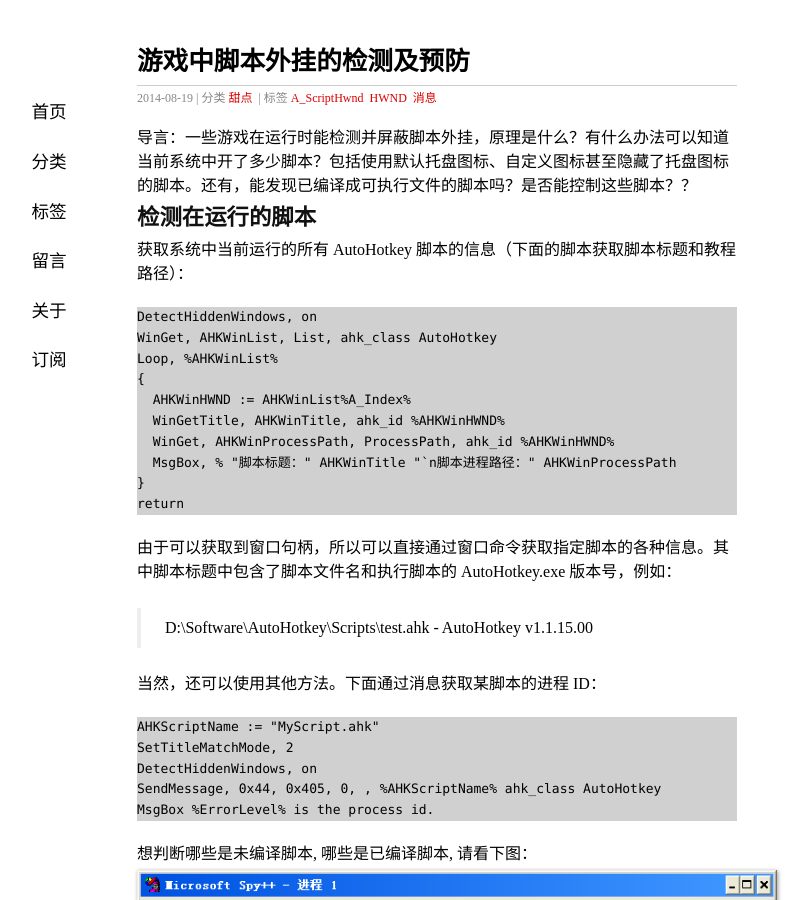
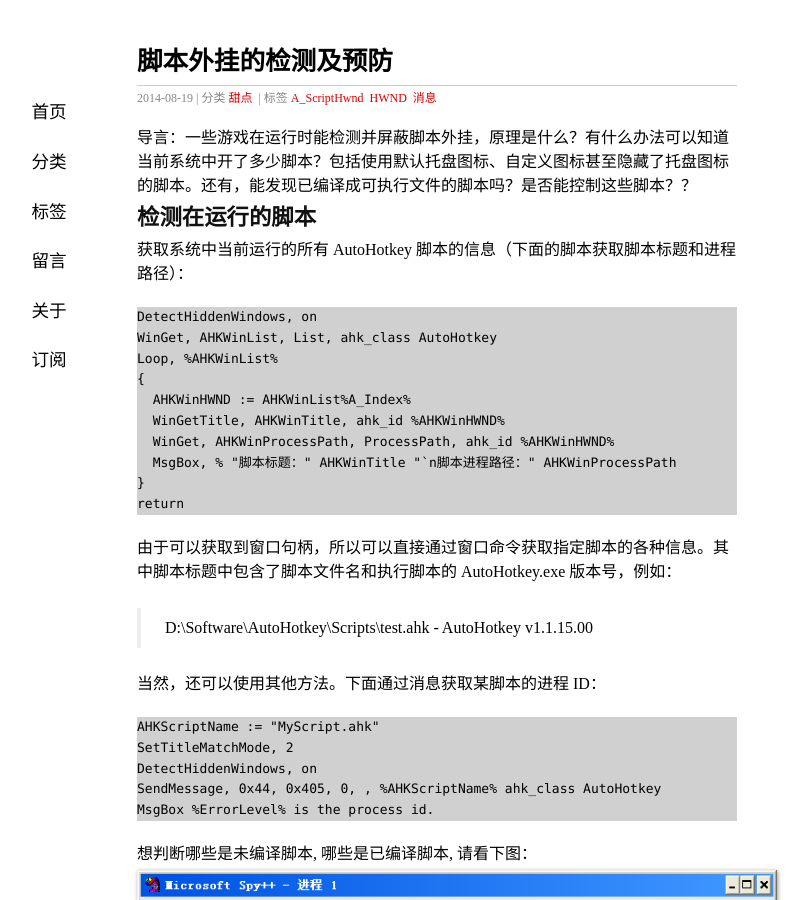
Before and after one commit to amnesiac10/amnesiac10.github.io, a Jekyll site: the page built from _posts/2014-08-19-script-main-window.md, in a window 1280 px wide and 900 px high. Shown: the whole window, without its empty margins (203-1014 px from the left). Built offline with Jekyll 4.4.1, drawn with Linux system fonts in a browser that asks for light colours; Markdown is read by kramdown in place of the engine named in the settings; comment, search, counter and statistics services are not loaded.

Commit message:
Fixing...

````diff
--- a/_posts/2014-08-19-script-main-window.md
+++ b/_posts/2014-08-19-script-main-window.md
@@ -1,7 +1,7 @@
 ---
 date: 2014-08-19 14:06:23+08:00
 layout: post
-title: 游戏中脚本外挂的检测及预防
+title: 脚本外挂的检测及预防
 categories: 甜点
 tags: A_ScriptHwnd HWND 消息
 ---
@@ -9,7 +9,7 @@
 导言：一些游戏在运行时能检测并屏蔽脚本外挂，原理是什么？有什么办法可以知道当前系统中开了多少脚本？包括使用默认托盘图标、自定义图标甚至隐藏了托盘图标的脚本。还有，能发现已编译成可执行文件的脚本吗？是否能控制这些脚本？？
 
 ## 检测在运行的脚本
-获取系统中当前运行的所有 AutoHotkey 脚本的信息（下面的脚本获取脚本标题和教程路径）：
+获取系统中当前运行的所有 AutoHotkey 脚本的信息（下面的脚本获取脚本标题和进程路径）：
 
 ```autohotkey
 DetectHiddenWindows, on
@@ -95,22 +95,22 @@
 > 65400 to 65534: main menu items
 
 
-消息号 | 含义
--|-
-65300 | ID_TRAY_OPEN
-65400 | ID_FILE_RELOADSCRIPT, ID_TRAY_RELOADSCRIPT
-65401 | ID_FILE_EDITSCRIPT, ID_TRAY_EDITSCRIPT
-65402 | ID_FILE_WINDOWSPY, ID_TRAY_WINDOWSPY
-65403 | ID_FILE_PAUSE, ID_TRAY_PAUSE
-65404 | ID_FILE_SUSPEND, ID_TRAY_SUSPEND
-65405 | ID_FILE_EXIT, ID_TRAY_EXIT
-65406 | ID_VIEW_LINES
-65407 | ID_VIEW_VARIABLES
-65408 | ID_VIEW_HOTKEYS
-65409 | ID_VIEW_KEYHISTORY
-65410 | ID_VIEW_REFRESH
-65411 | ID_HELP_USERMANUAL, ID_TRAY_HELP
-65412 | ID_HELP_WEBSITE
+| 消息号 | 含义 |
+| - | - |
+| 65300 | ID_TRAY_OPEN |
+| 65400 | ID_FILE_RELOADSCRIPT, ID_TRAY_RELOADSCRIPT |
+| 65401 | ID_FILE_EDITSCRIPT, ID_TRAY_EDITSCRIPT |
+| 65402 | ID_FILE_WINDOWSPY, ID_TRAY_WINDOWSPY |
+| 65403 | ID_FILE_PAUSE, ID_TRAY_PAUSE |
+| 65404 | ID_FILE_SUSPEND, ID_TRAY_SUSPEND |
+| 65405 | ID_FILE_EXIT, ID_TRAY_EXIT |
+| 65406 | ID_VIEW_LINES |
+| 65407 | ID_VIEW_VARIABLES |
+| 65408 | ID_VIEW_HOTKEYS |
+| 65409 | ID_VIEW_KEYHISTORY |
+| 65410 | ID_VIEW_REFRESH |
+| 65411 | ID_HELP_USERMANUAL, ID_TRAY_HELP |
+| 65412 | ID_HELP_WEBSITE |
 
 注：一般而言在更新版本时消息号的用途不太可能发生变化，不过为了安全，在使用前最好明确其用途，否则可能发生意外情况。
 
````
